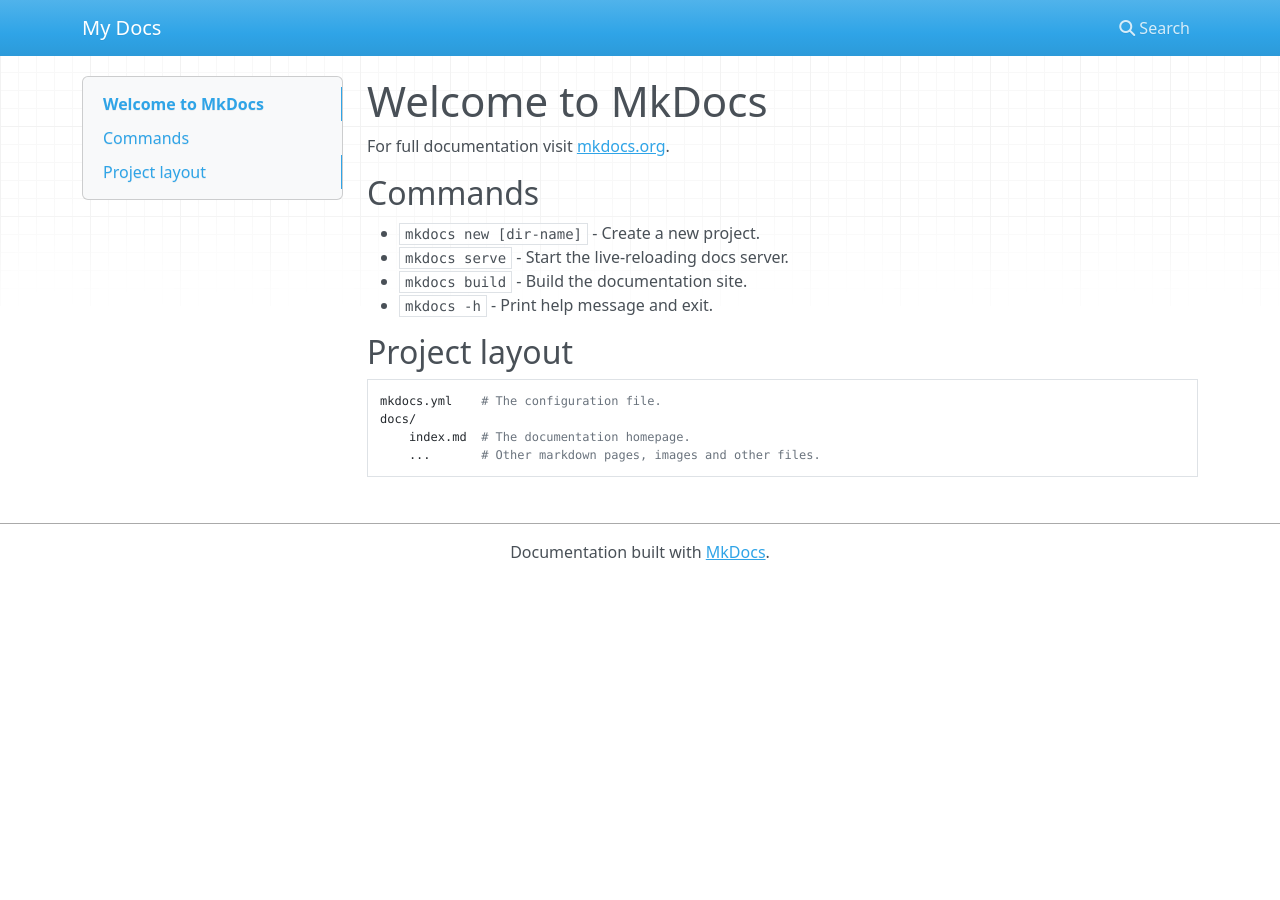
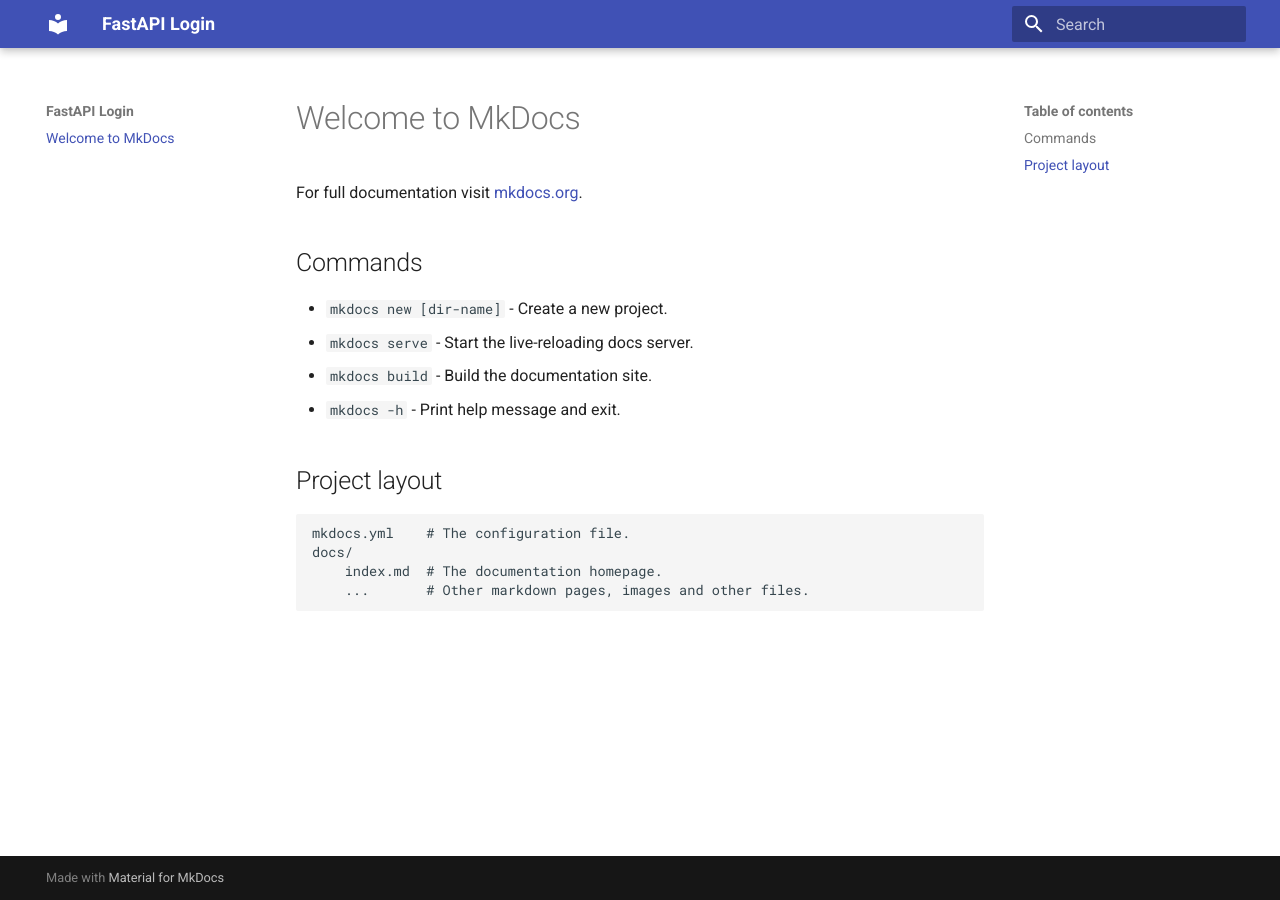
Before and after one commit to MushroomMaula/fastapi_login, an MkDocs documentation site: the page built from docs/index.md, in a window 1280 px wide. Built offline with MkDocs 1.6.1 and Material for MkDocs 9.7.7, drawn with Linux system fonts in a browser that asks for light colours; nearby versions of some CDN libraries.

Commit message:
Update mkdocs config

```diff
--- a/mkdocs.yml
+++ b/mkdocs.yml
@@ -1 +1,3 @@
-site_name: My Docs
+site_name: FastAPI Login
+theme:
+  name: material
```
